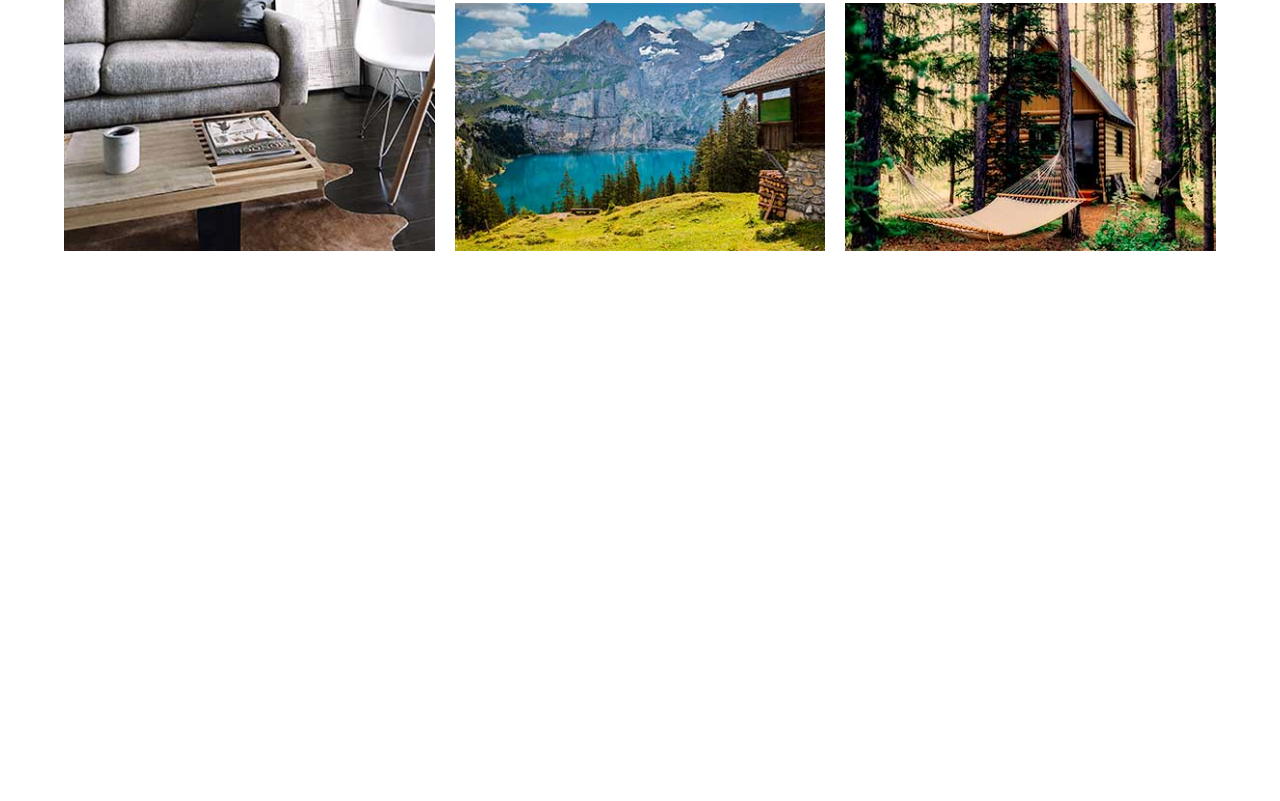
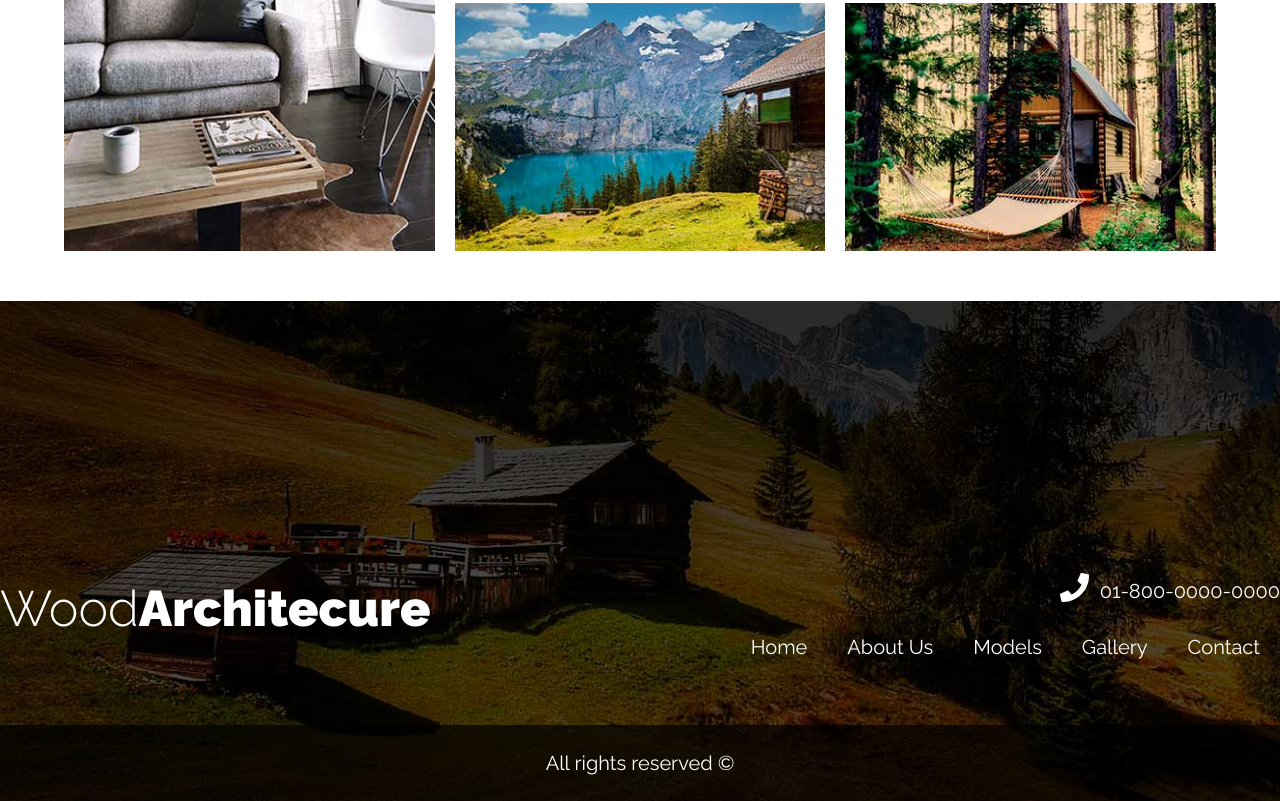
Before and after one commit to Ysraelsn/ArchitecturePage, a plain HTML site: page index.html in a window 1280 px wide. Shown: the part 4079-4880 px from the top of the page. Before the commit the page ends 4330 px from the top, so only its background shows below. Drawn offline with Linux system fonts and the light colour scheme.

Commit message:
Add Footer. Correct some css errors.

```diff
--- a/css/styles.css
+++ b/css/styles.css
@@ -1,5 +1,5 @@
 :root {
-  --black: #111;
+  --black: 0, 0, 0;
   --white: #fff;
   --gray: #343a40;
 
@@ -307,3 +307,26 @@ img {
     grid-row: 1/3;
   }
 }
+/**Footer**/
+.footer {
+  height: 50rem;
+  background: url(../img/footer_bg.jpg) center center/cover no-repeat;
+
+  display: flex;
+  flex-direction: column;
+  justify-content: flex-end;
+  color: var(--white);
+}
+.footer a {
+  color: var(--white);
+  font-size: 2rem;
+}
+
+.copyright {
+  background-color: rgba(var(--black), 0.7);
+
+  text-align: center;
+  margin: 5rem 0 0;
+  font-size: 2rem;
+  padding: 2rem 0;
+}
--- a/index.html
+++ b/index.html
@@ -118,6 +118,29 @@
                 </div>
             </div>
         </section>
+        <footer class="footer mt-5">
+            <div class="container"></div>
+            <div class="bar">
+                <div class="logo">
+                    <h1 class="site-name">Wood<span>Architecure</span>
+                    </h1>
+                </div>
+
+                <div class="contact">
+                    <a class="phone"
+                        href="tel:01-800-0000-0000">01-800-0000-0000</a>
+                    <nav class="nav">
+                        <a class="link" href="#">Home</a>
+                        <a class="link" href="#">About Us</a>
+                        <a class="link" href="#">Models</a>
+                        <a class="link" href="#">Gallery</a>
+                        <a class="link" href="#">Contact</a>
+                    </nav>
+                </div>
+
+            </div>
+            <p class="copyright">All rights reserved &copy;</p>
+        </footer>
 
     </body>
 </html>
```
